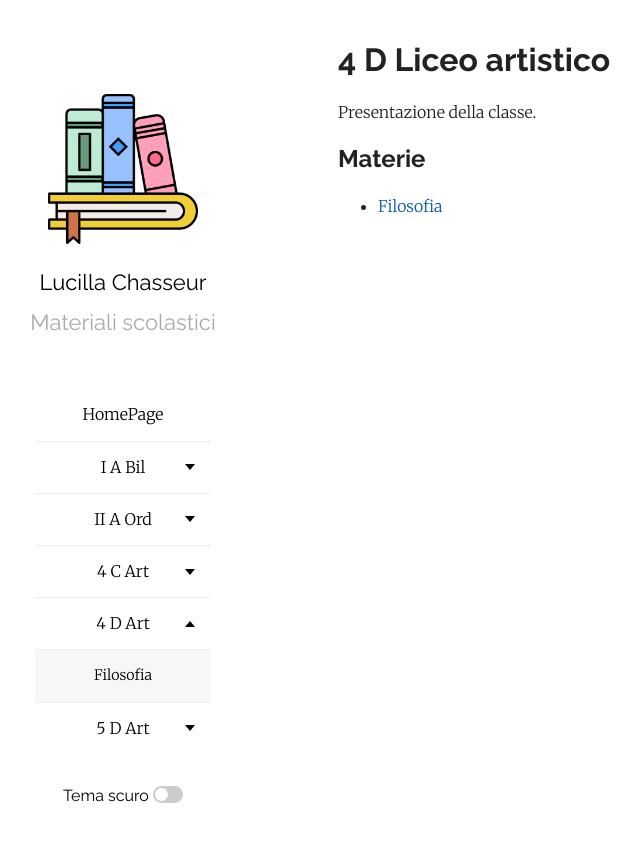
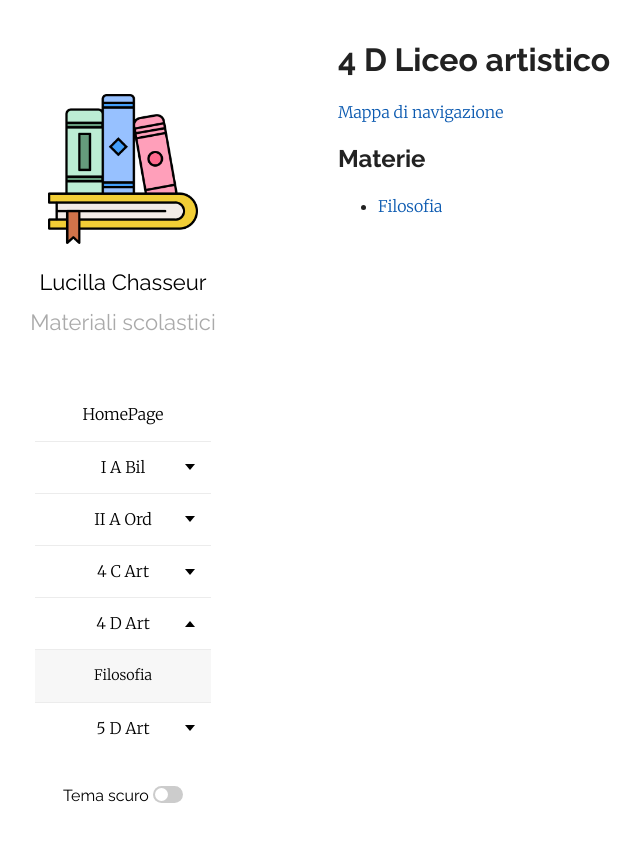
Before and after one commit to efemeridi/efemeridi.github.io, a Jekyll site: the page built from 4d_art.md, in a window 1280 px wide. Shown: the top 842 px of the page, without its empty margins (62-703 px from the left). Built offline with Jekyll 4.4.1, drawn with Linux system fonts in a browser that asks for light colours; our own code applies the rules of GitHub Pages for plain Markdown files.

Commit message:
Add navigation map link to 4D Liceo artistico
Added navigation map link to the document.

```diff
--- a/4d_art.md
+++ b/4d_art.md
@@ -3,7 +3,7 @@ layout: page
 ---
 # 4 D Liceo artistico
 
-Presentazione della classe.
+[Mappa di navigazione](materiali/4_D_art/PROVA_D_OPERA_INIZIALE/PROVA_D_OPERA_INIZIALE_ARTISTICO_studenti_4_D.pdf)
 
 ## Materie
 
```
